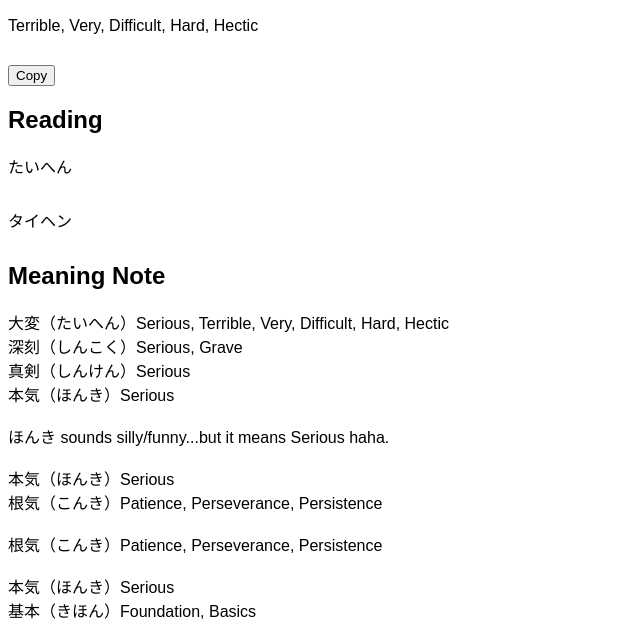
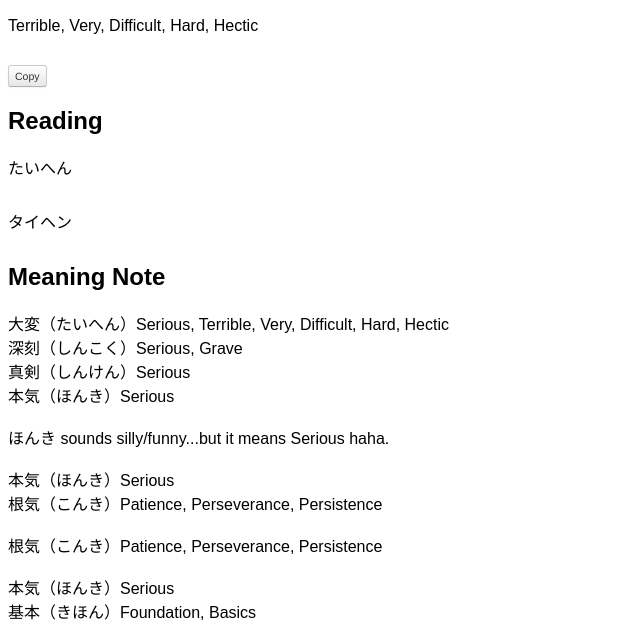
Before and after one commit to mark-hennessy/wanikani-vocab-note-linker, a website built with Parcel: page index.html in a window 1280 px wide. Shown: the part 187-809 px from the top of the page, without its empty margins (0-640 px from the left). Built offline with nearby package versions, Linux system fonts and the light colour scheme.

Commit message:
Added button style

```diff
--- a/src/styles.css
+++ b/src/styles.css
@@ -5,3 +5,63 @@ body {
 div {
   margin-bottom: 30px;
 }
+
+/* Copied from wanikani.com */
+.btn {
+  display: inline-block;
+  *display: inline;
+  *zoom: 1;
+  padding: 4px 12px;
+  margin-bottom: 0;
+  font-size: 14px;
+  line-height: 20px;
+  text-align: center;
+  vertical-align: middle;
+  cursor: pointer;
+  color: #333;
+  text-shadow: 0 1px 1px rgba(255, 255, 255, 0.75);
+  background-color: whitesmoke;
+  background-image: -moz-linear-gradient(top, #fff, #e6e6e6);
+  background-image: -webkit-gradient(
+    linear,
+    0 0,
+    0 100%,
+    from(#fff),
+    to(#e6e6e6)
+  );
+  background-image: -webkit-linear-gradient(top, #fff, #e6e6e6);
+  background-image: -o-linear-gradient(top, #fff, #e6e6e6);
+  background-image: linear-gradient(to bottom, #fff, #e6e6e6);
+  background-repeat: repeat-x;
+  filter: progid:DXImageTransform.Microsoft.gradient(startColorstr='#FFFFFFFF', endColorstr='#FFE6E6E6', GradientType=0);
+  border-color: #e6e6e6 #e6e6e6 #bfbfbf;
+  border-color: rgba(0, 0, 0, 0.1) rgba(0, 0, 0, 0.1) rgba(0, 0, 0, 0.25);
+  *background-color: #e6e6e6;
+  filter: progid:DXImageTransform.Microsoft.gradient(enabled=false);
+  border: 1px solid #ccc;
+  *border: 0;
+  border-bottom-color: #b3b3b3;
+  -webkit-border-radius: 4px;
+  -moz-border-radius: 4px;
+  border-radius: 4px;
+  *margin-left: 0.3em;
+  -webkit-box-shadow: inset 0 1px 0 rgba(255, 255, 255, 0.2),
+    0 1px 2px rgba(0, 0, 0, 0.05);
+  -moz-box-shadow: inset 0 1px 0 rgba(255, 255, 255, 0.2),
+    0 1px 2px rgba(0, 0, 0, 0.05);
+  box-shadow: inset 0 1px 0 rgba(255, 255, 255, 0.2),
+    0 1px 2px rgba(0, 0, 0, 0.05);
+}
+
+.btn {
+  color: #333;
+  font-family: 'Ubuntu', Helvetica, Arial, sans-serif;
+}
+
+.btn-mini {
+  padding: 0px 6px;
+  font-size: 10.5px;
+  -webkit-border-radius: 3px;
+  -moz-border-radius: 3px;
+  border-radius: 3px;
+}
```
